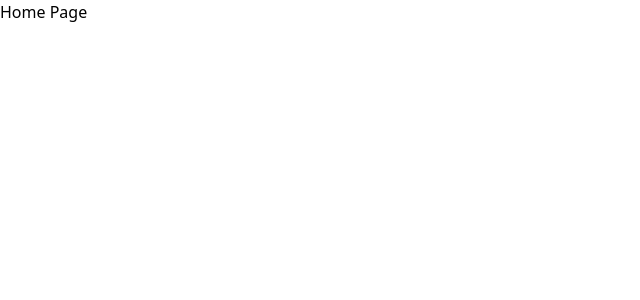
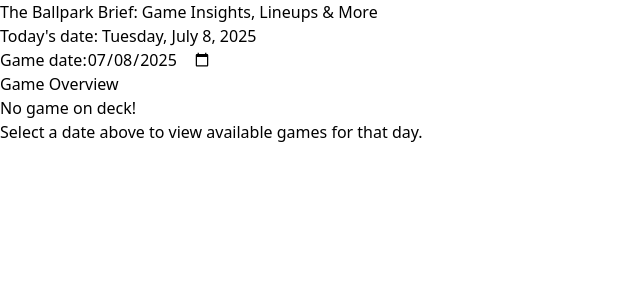
Before and after one commit to hannahkim313/the-ballpark-brief, a Next.js app: page / in a window 1280 px wide. Shown: the top 300 px of the page, without its empty margins (0-640 px from the left). Built offline with nearby package versions, Linux system fonts and the light colour scheme.

Commit message:
Add date picker and show empty game overview state

```diff
--- a/app/page.tsx
+++ b/app/page.tsx
@@ -1,5 +1,37 @@
 const Page = () => {
-  return <h1>Home Page</h1>;
+  const dateOptions: Intl.DateTimeFormatOptions = {
+    weekday: 'long',
+    month: 'long',
+    day: 'numeric',
+    year: 'numeric',
+  };
+
+  const today = new Date();
+  const todaysFullDate = today.toLocaleDateString(undefined, dateOptions);
+  const maxDate = today.toISOString().split('T')[0];
+
+  return (
+    <div>
+      <section>
+        <h1>The Ballpark Brief: Game Insights, Lineups & More</h1>
+        <p>Today&apos;s date: {todaysFullDate}</p>
+        <label htmlFor="gameDate">Game date:</label>
+        <input
+          type="date"
+          id="gameDate"
+          name="gameDate"
+          value={maxDate}
+          min="2020-03-30"
+          max={maxDate}
+        />
+      </section>
+      <section>
+        <h2>Game Overview</h2>
+        <p>No game on deck!</p>
+        <p>Select a date above to view available games for that day.</p>
+      </section>
+    </div>
+  );
 };
 
 export default Page;
```
